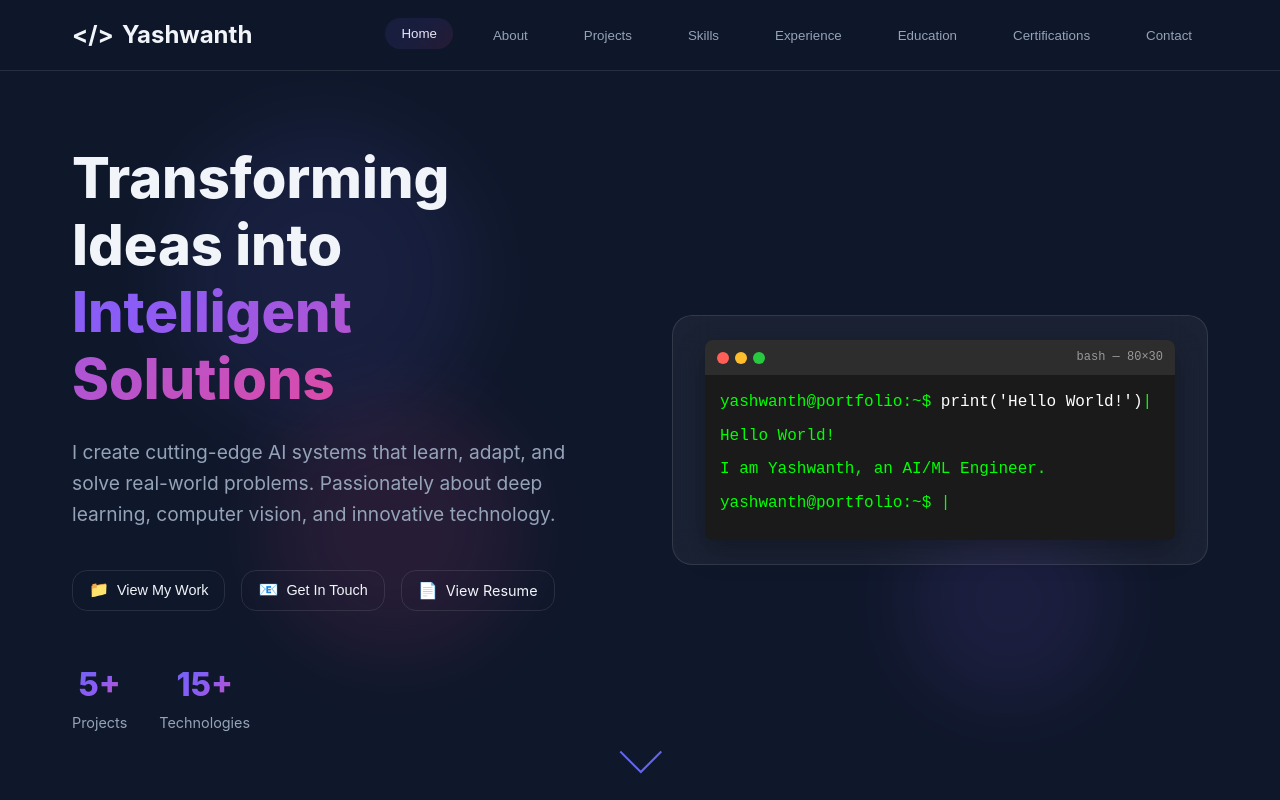
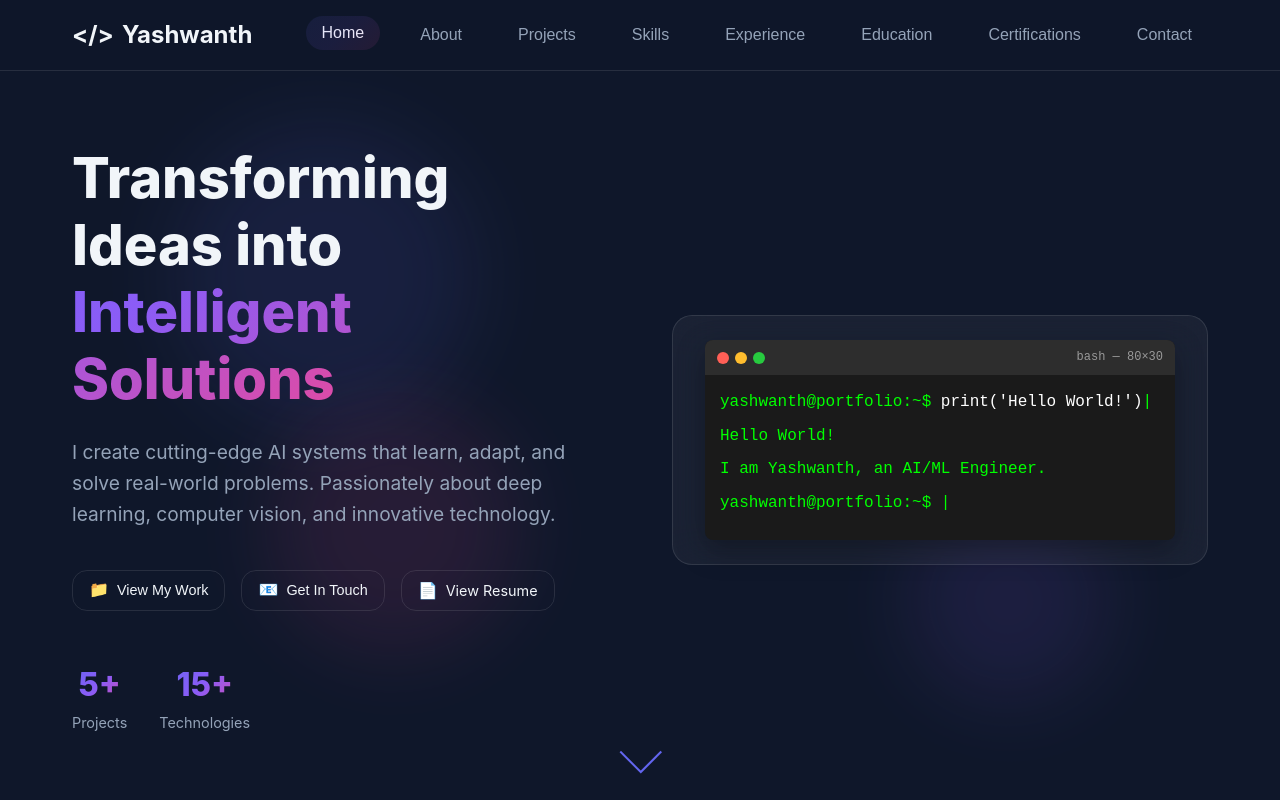
Before and after one commit to Yashwanth1524/YASH-S-PORTFOLIO, a React (Create React App) app in the folder frontend/: page / in a window 1280 px wide. Shown: the top 800 px of the page. Built offline with nearby package versions, Linux system fonts and the light colour scheme.

Commit message:
Update App.css

```diff
--- a/frontend/src/App.css
+++ b/frontend/src/App.css
@@ -131,12 +131,13 @@ body {
   color: var(--text-secondary);
   cursor: pointer;
   transition: var(--transition);
-  padding: 0.5rem 1rem;
+  padding: 0.5rem 1rem; /* Reverted padding to original size */
   border-radius: 20px;
   font-weight: 500;
   position: relative;
   overflow: hidden;
   text-decoration: none;
+  font-size: 1rem; /* Reverted font size to original size */
 }
 
 .nav-link::before {
@@ -1203,9 +1204,8 @@ body {
 
 .footer-links {
   display: flex;
-  justify-content: center;
-  gap: 2rem;
-  margin-bottom: 2rem;
+  justify-content: center; /* Center the social links */
+  gap: 1rem;
 }
 
 .footer-links a {
```
